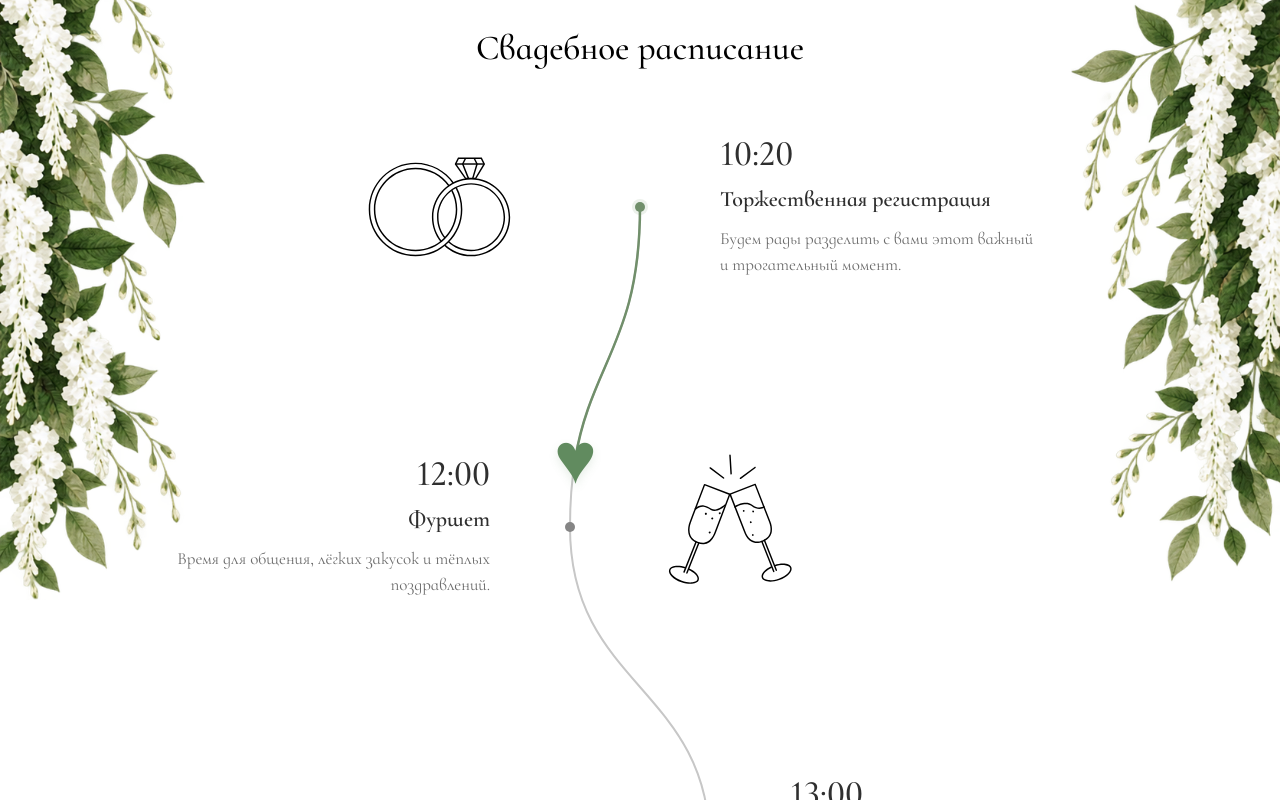
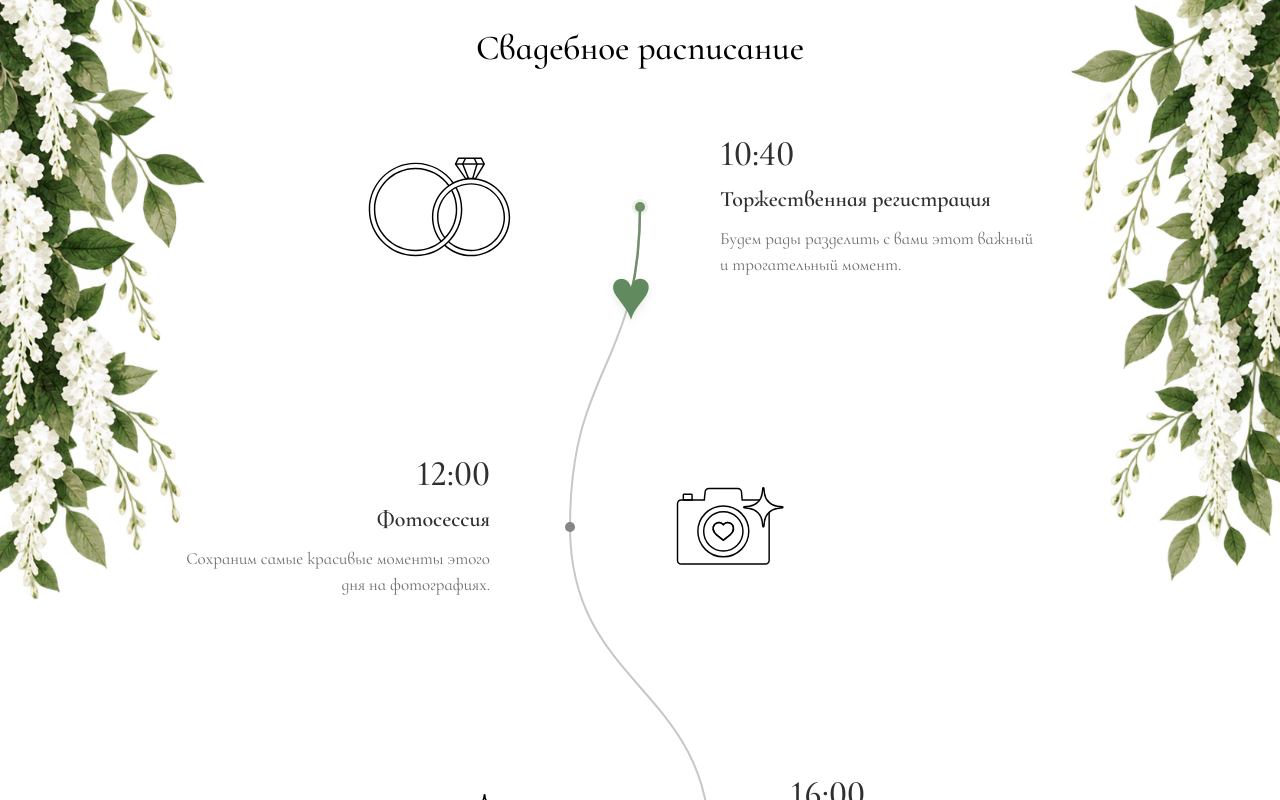
Before and after one commit to RedEmber-hub/DashaRomaWedding, a React (Vite) app: page / in a window 1280 px wide. Shown: the part 920-1720 px from the top of the page. Built offline with nearby package versions, Linux system fonts and the light colour scheme.

Commit message:
изменение таймлайн линии

```diff
--- a/index.html
+++ b/index.html
@@ -7,9 +7,8 @@
 
     <link rel="preconnect" href="https://fonts.googleapis.com" />
     <link rel="preconnect" href="https://fonts.gstatic.com" crossorigin />
-
     <link
-      href="https://fonts.googleapis.com/css2?family=Cormorant+Infant:ital,wght@0,300..700;1,300..700&family=Dosis:wght@200..800&family=Fraunces:ital,opsz,wght@0,9..144,100..900;1,9..144,100..900&family=Geologica:wght,CRSV@100..900,0&family=Inter:ital,opsz,wght@0,14..32,100..900;1,100..900&family=Montserrat:ital,wght@0,100..900;1,100..900&family=Noto+Sans:ital@0;1&family=Nunito+Sans:ital,opsz,wght@0,6..12,200..1000;1,200..1000&family=Open+Sans:ital,wght@0,300..800;1,300..800&family=Poppins:ital,wght@0,100;0,200;0,300;0,400;0,500;0,600;0,700;0,800;0,900;1,100;1,200;1,300;1,400;1,500;1,600;1,700;1,800;1,900&display=swap"
+      href="https://fonts.googleapis.com/css2?family=Cormorant+Infant:ital,wght@0,300..700;1,300..700&family=Dosis:wght@200..800&family=Fraunces:ital,opsz,wght@0,9..144,100..900;1,9..144,100..900&family=Geologica:wght,CRSV@100..900,0&family=Inter:ital,opsz,wght@0,14..32,100..900;1,14..32,100..900&family=Montserrat:ital,wght@0,100..900;1,100..900&family=Noto+Sans:ital@0;1&family=Nunito+Sans:ital,opsz,wght@0,6..12,200..1000;1,6..12,200..1000&family=Open+Sans:ital,wght@0,300..800;1,300..800&family=Poppins:ital,wght@0,100;0,200;0,300;0,400;0,500;0,600;0,700;0,800;0,900;1,100;1,200;1,300;1,400;1,500;1,600;1,700;1,800;1,900&display=swap"
       rel="stylesheet"
     />
 
--- a/src/components/TimeLine/TimeLine.tsx
+++ b/src/components/TimeLine/TimeLine.tsx
@@ -22,19 +22,13 @@ type TimeLineProps = {
 
 const events: TimeLineEvent[] = [
   {
-    time: '10:20',
+    time: '10:40',
     title: 'Торжественная регистрация',
     description: 'Будем рады разделить с вами этот важный и трогательный момент.',
     image: ringsIcon,
   },
   {
     time: '12:00',
-    title: 'Фуршет',
-    description: 'Время для общения, лёгких закусок и тёплых поздравлений.',
-    image: drinkIcon,
-  },
-  {
-    time: '13:00',
     title: 'Фотосессия',
     description: 'Сохраним самые красивые моменты этого дня на фотографиях.',
     image: cameraIcon,
@@ -46,7 +40,7 @@ const events: TimeLineEvent[] = [
     image: dishIcon,
   },
   {
-    time: '21:00',
+    time: '23:00',
     title: 'Окончание праздничного дня',
     description: 'Спасибо, что были рядом и разделили этот день вместе с нами.',
     image: fireworkIcon,
```
